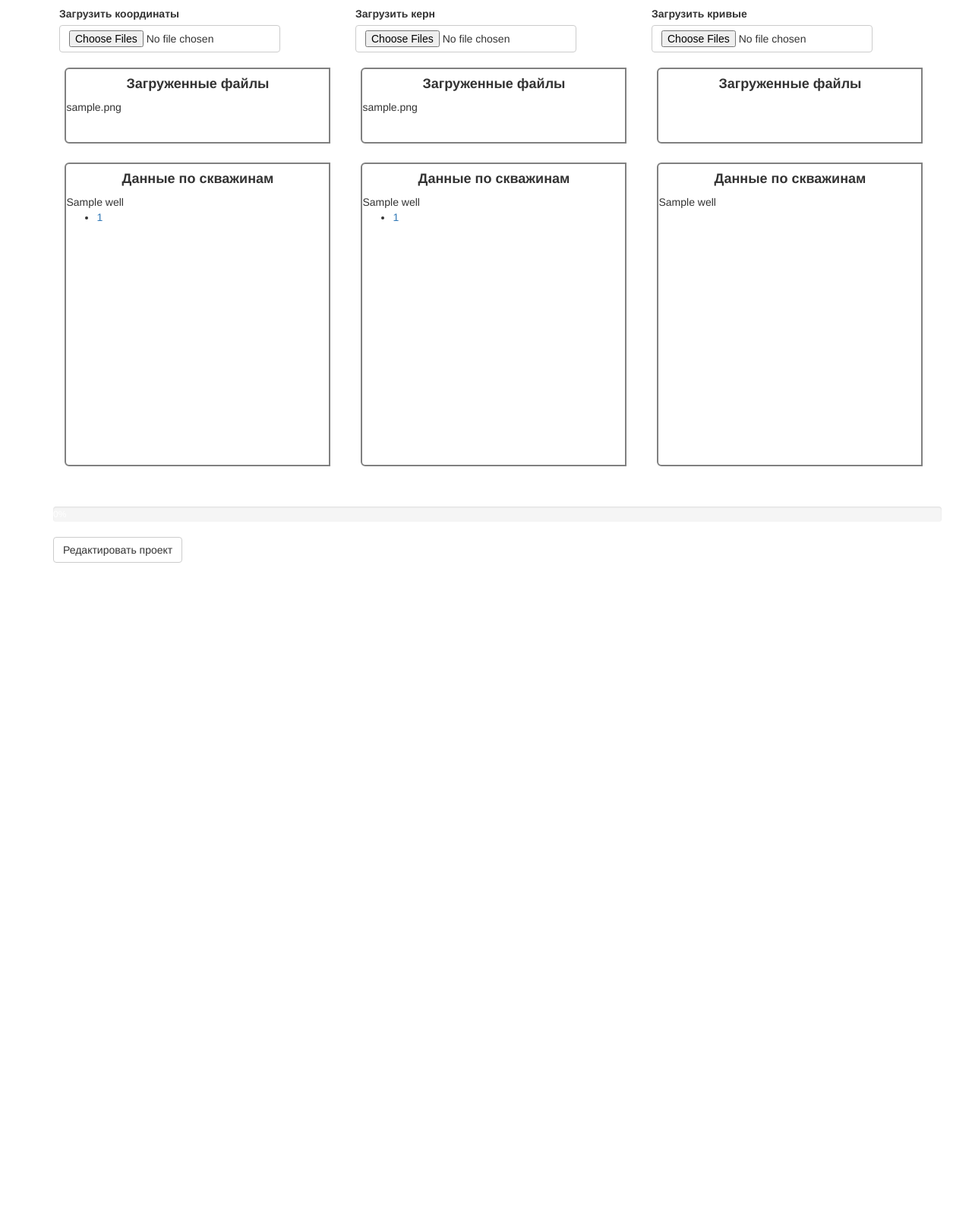
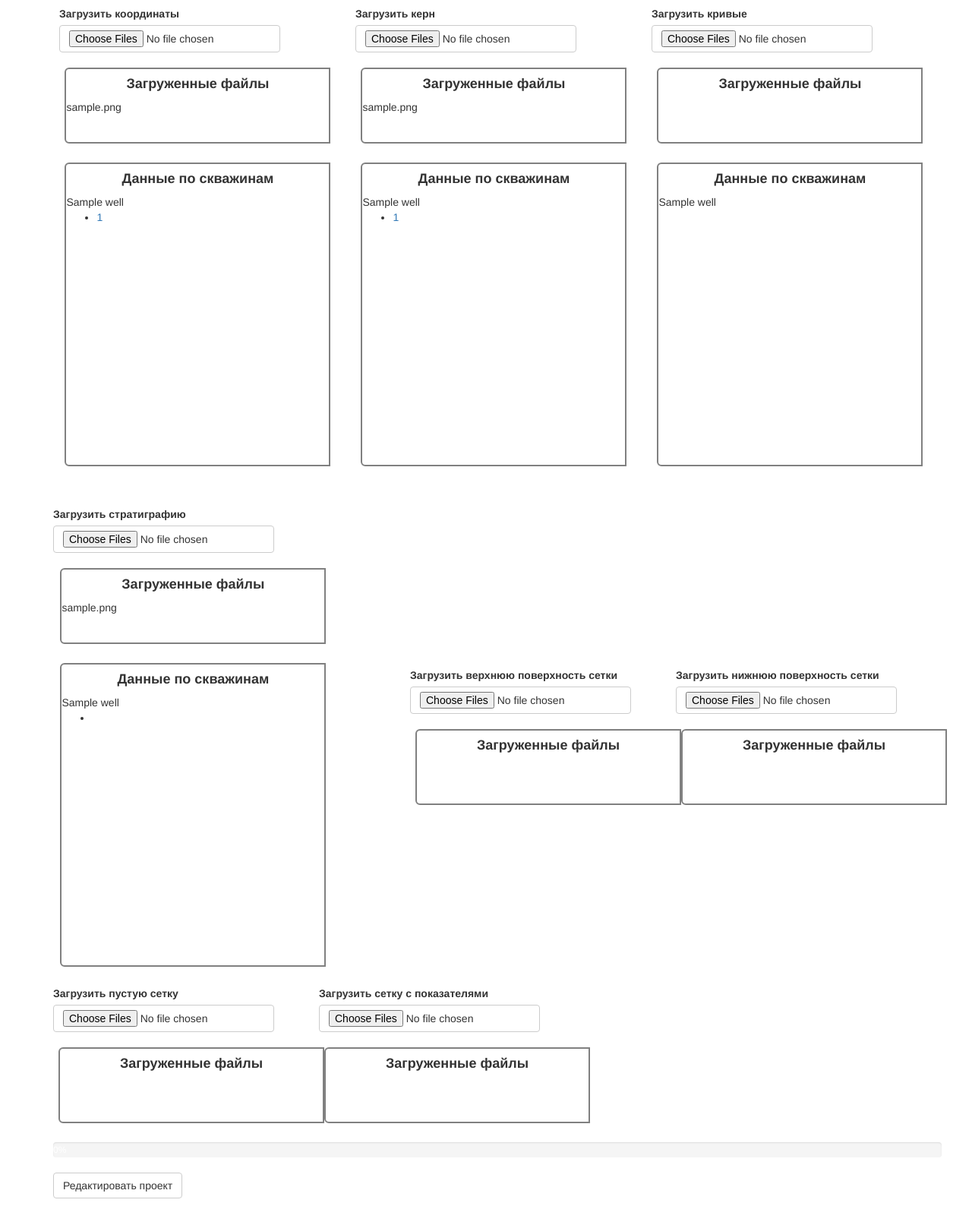
Before and after one commit to kpfu-ses/uvo-reserves-demo, a Flask app: page /project/1 in a window 1280 px wide. Shown: the part 339-1927 px from the top of the page at 76% size. Before the commit the page ends 1080 px from the top, so only its background shows below. Run offline with Flask 3, Linux system fonts and the light colour scheme; a user stored in the database is signed in; tables that the repository leaves empty hold one stand-in row (values such as "Sample post"); parts of the project's set-up code (start-up, migrations or seed data) failed here and were passed over; some libraries are stand-ins or nearby versions.

Commit message:
file uploader

```diff
--- a/app/main/forms.py
+++ b/app/main/forms.py
@@ -15,6 +15,12 @@ class ProjectEditForm(FlaskForm):
     coords_file = MultipleFileField('Загрузить координаты')
     core_file = MultipleFileField('Загрузить керн')
     logs_file = MultipleFileField('Загрузить кривые')
+    strat_file = MultipleFileField('Загрузить стратиграфию')
+    surf_top_file = MultipleFileField('Загрузить верхнюю поверхность сетки')
+    surf_bot_file = MultipleFileField('Загрузить нижнюю поверхность сетки')
+    grid_file = MultipleFileField('Загрузить пустую сетку')
+    grid_fes_file = MultipleFileField('Загрузить сетку с показателями')
+
     submit = SubmitField('Редактировать проект')
 
 
--- a/app/microservices/first.py
+++ b/app/microservices/first.py
@@ -18,7 +18,7 @@ def save_strat(wells, run_id):
             wells_done.append(well)
 
             strat_data = read_strat(filepath)
-            strat = Stratigraphy(run_id=run_id, project_id=well.project_id, well_id=well.id,
+            strat = Stratigraphy(run_id=run_id, well_id=well.id,
                                  lingula_top=strat_data['Lingula_top'], p2ss2_top=strat_data['P2ss2_top'],
                                  p2ss2_bot=strat_data['P2ss2_bot'])
             db.session.add(strat)
--- a/app/models.py
+++ b/app/models.py
@@ -118,11 +118,26 @@ class Project(db.Model):
     def logs(self):
         return Logs.query.filter_by(project_id=self.id)
 
+    def strats(self):
+        return Stratigraphy.query.filter_by(project_id=self.id)
+
     def wells(self):
         return Well.query.filter_by(project_id=self.id)
 
     def runs(self):
         return Run.query.filter_by(project_id=self.id)
+
+    def surf_top_files(self):
+        return StructFile.query.filter_by(project_id=self.id, type=Struct.SURF_TOP)
+
+    def surf_bot_files(self):
+        return StructFile.query.filter_by(project_id=self.id, type=Struct.SURF_BOT)
+
+    def grid_files(self):
+        return StructFile.query.filter_by(project_id=self.id, type=Struct.GRID)
+
+    def grid_fes_files(self):
+        return StructFile.query.filter_by(project_id=self.id, type=Struct.GRID_FES)
 
     def __repr__(self):
         return 'Project {}'.format(self.name)
@@ -224,6 +239,7 @@ class Stratigraphy(db.Model):
     id = db.Column(db.Integer, primary_key=True)
     project_id = db.Column(db.Integer, db.ForeignKey('project.id'))
     well_id = db.Column(db.Integer, db.ForeignKey('well.id'))
+    filepath = db.Column(db.String(128))
     run_id = db.Column(db.Integer, db.ForeignKey('run.id'))
     lingula_top = db.Column(db.Float)
     p2ss2_top = db.Column(db.Float)
@@ -249,6 +265,13 @@ class Service(Enum):
     FIRST = 1
     SECOND = 2
     THIRD = 3
+
+
+class Struct(Enum):
+    SURF_TOP = 'SURF_TOP'
+    SURF_BOT = 'SURF_BOT'
+    GRID = 'GRID'
+    GRID_FES = 'GRID_FES'
 
 
 class Task(db.Model):
@@ -279,3 +302,17 @@ class Notification(db.Model):
 
     def get_data(self):
         return json.loads(str(self.payload_json))
+
+
+class Result(db.Model):
+    id = db.Column(db.Integer, primary_key=True)
+    run_id = db.Column(db.Integer, db.ForeignKey('run.id'))
+    service = db.Column(db.Integer)
+    filepath = db.Column(db.String(255))
+
+
+class StructFile(db.Model):
+    id = db.Column(db.Integer, primary_key=True)
+    project_id = db.Column(db.Integer, db.ForeignKey('project.id'))
+    type = db.Column(db.Enum(Struct))
+    filepath = db.Column(db.String(255))
--- a/app/templates/project.html
+++ b/app/templates/project.html
@@ -101,6 +101,81 @@
         </td>
         </tr>
         </table>
+        <table>
+        <tr>
+        <td>
+            {{ form.strat_file.label }}<br>
+            {{ form.strat_file(class_='btn btn-default') }}<br>
+            <div class="list-group"
+             style="display: inline-block; margin-left: 2%; height: 10rem; width: 35rem; border: 2px grey solid; border-radius: 6px 0 0 6px; overflow-y: scroll">
+                <h4 class="text-center"><strong>Загруженные файлы</strong></h4>
+            {% for strat in  project.strats() %}
+                <div><p><span>{{ strat.filepath }}</span></p></div>
+            {% endfor %}
+            </div>
+            <div class="list-group"
+             style="display: inline-block; margin-left: 2%; height: 40rem; width: 35rem; border: 2px grey solid; border-radius: 6px 0 0 6px; overflow-y: scroll">
+            <h4 class="text-center"><strong>Данные по скважинам</strong></h4>
+            {% for well in project.wells() %}
+                <div><span>{{ well.name }}</span></div>
+                <ul>{% for strat in well.strats() %}
+                    <li>
+{#                        <a href="{{ url_for('main.coords', coords_id=coords.id) }}">{{ strat.id }}</a>#}
+                    </li>
+                {% endfor %}</ul>
+            {% endfor %}
+            </div>
+        </td>
+        <td>
+            {{ form.surf_top_file.label }}<br>
+            {{ form.surf_top_file(class_='btn btn-default') }}<br>
+            <div class="list-group"
+             style="display: inline-block; margin-left: 2%; height: 10rem; width: 35rem; border: 2px grey solid; border-radius: 6px 0 0 6px; overflow-y: scroll">
+                <h4 class="text-center"><strong>Загруженные файлы</strong></h4>
+            {% for surf_top_file in  project.surf_top_files() %}
+                <div><p><span>{{ surf_top_file.filepath }}</span></p></div>
+            {% endfor %}
+            </div>
+        </td>
+        <td>
+            {{ form.surf_bot_file.label }}<br>
+            {{ form.surf_bot_file(class_='btn btn-default') }}<br>
+            <div class="list-group"
+             style="display: inline-block; margin-left: 2%; height: 10rem; width: 35rem; border: 2px grey solid; border-radius: 6px 0 0 6px; overflow-y: scroll">
+                <h4 class="text-center"><strong>Загруженные файлы</strong></h4>
+            {% for surf_bot_file in  project.surf_bot_files() %}
+                <div><p><span>{{ surf_bot_file.filepath }}</span></p></div>
+            {% endfor %}
+            </div>
+        </td>
+        </tr>
+        </table>
+        <table>
+        <tr>
+        <td>
+            {{ form.grid_file.label }}<br>
+            {{ form.grid_file(class_='btn btn-default') }}<br>
+            <div class="list-group"
+             style="display: inline-block; margin-left: 2%; height: 10rem; width: 35rem; border: 2px grey solid; border-radius: 6px 0 0 6px; overflow-y: scroll">
+                <h4 class="text-center"><strong>Загруженные файлы</strong></h4>
+            {% for grid_file in  project.grid_files() %}
+                <div><p><span>{{ grid_file.filepath }}</span></p></div>
+            {% endfor %}
+            </div>
+        </td>
+        <td>
+            {{ form.grid_fes_file.label }}<br>
+            {{ form.grid_fes_file(class_='btn btn-default') }}<br>
+            <div class="list-group"
+             style="display: inline-block; margin-left: 2%; height: 10rem; width: 35rem; border: 2px grey solid; border-radius: 6px 0 0 6px; overflow-y: scroll">
+                <h4 class="text-center"><strong>Загруженные файлы</strong></h4>
+            {% for grid_fes_file in  project.grid_fes_files() %}
+                <div><p><span>{{ grid_fes_file.filepath }}</span></p></div>
+            {% endfor %}
+            </div>
+        </td>
+        </tr>
+        </table>
          <div class="progress">
           <div id="progressBar" class="progress-bar progress-bar-success" role="progressbar"
             aria-valuenow="0" aria-valuemin="0" aria-valuemax="100" style="width: 0%">0%</div>
```
Also changed, not shown: app/helpers/services.py (+47 -1 lines).
